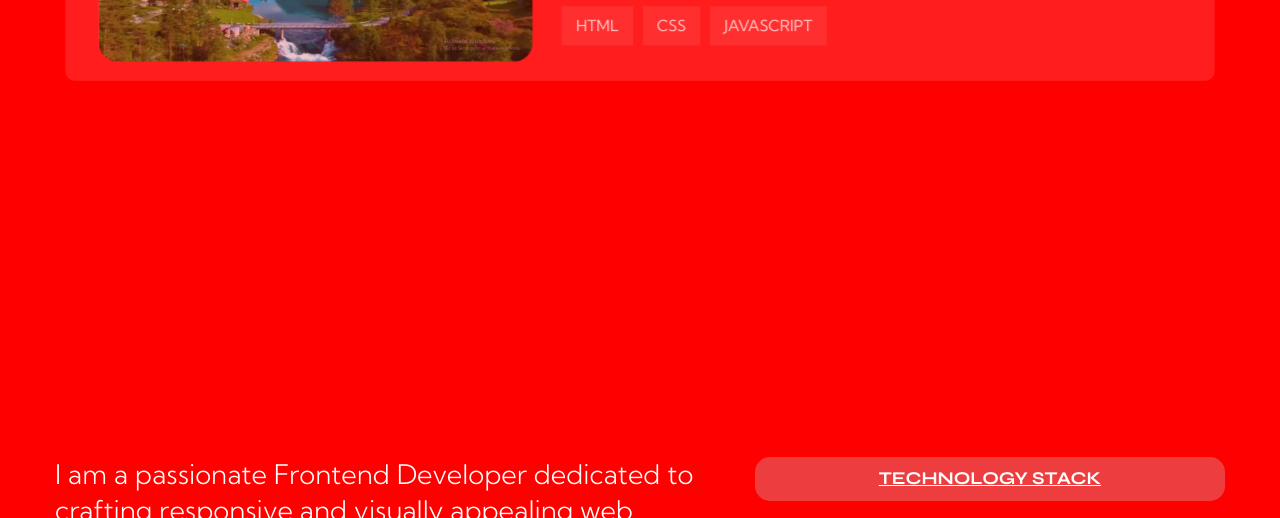
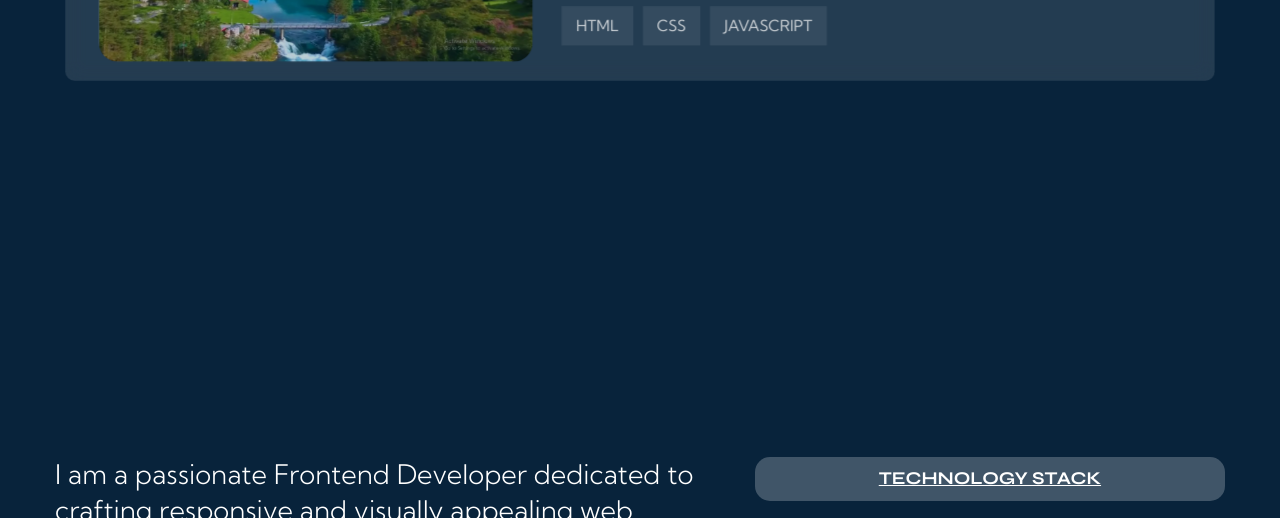
Before and after one commit to Ritikzz/Portfolio, a plain HTML site: page index.html in a window 1280 px wide. Shown: the part 765-1283 px from the top of the page. Drawn offline with Linux system fonts and the light colour scheme.

Commit message:
back to blue

```diff
--- a/css/style.css
+++ b/css/style.css
@@ -26,7 +26,7 @@ button{ padding: 0; cursor: pointer;}
 
 body{
     font: 16px/1.3 var(--kumbh);
-    background-color: red;
+    background-color: #08233B;
     color: #fff;
 }
 
```
